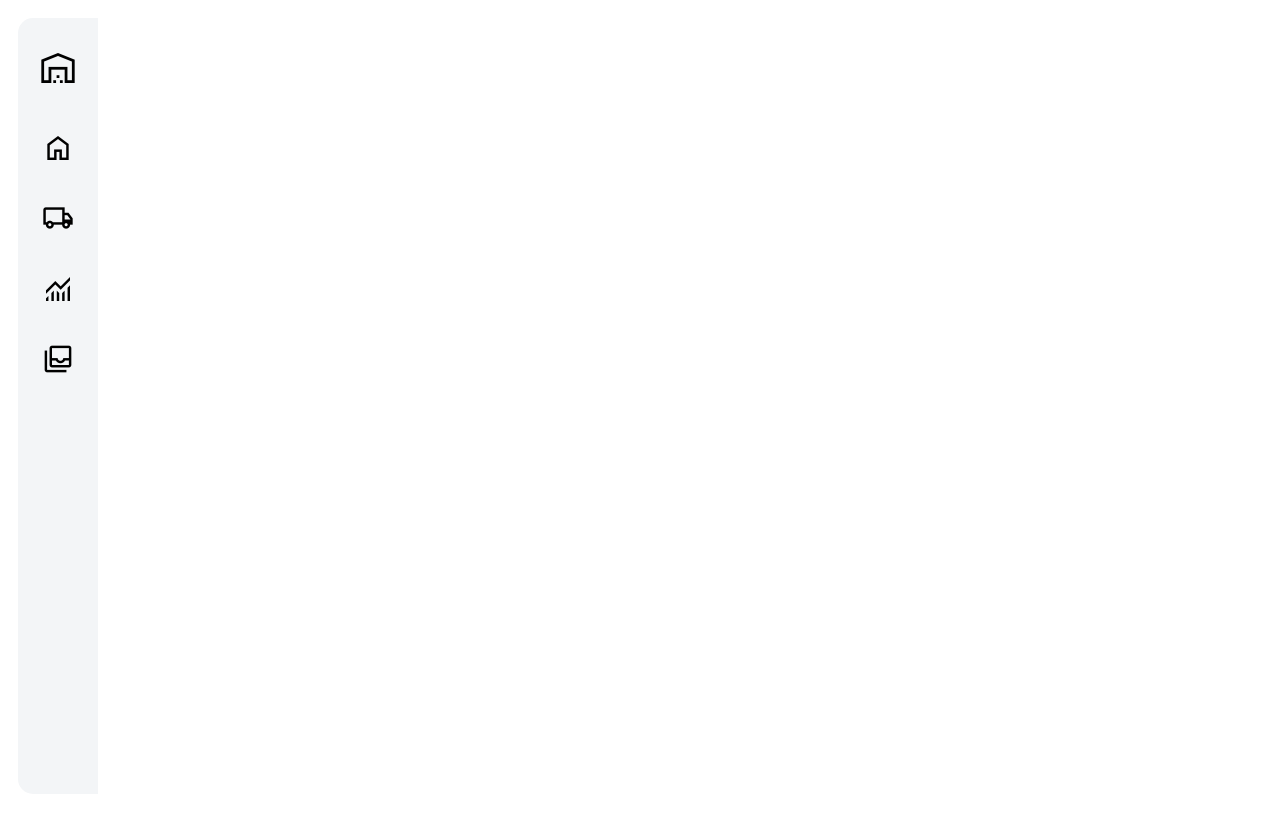
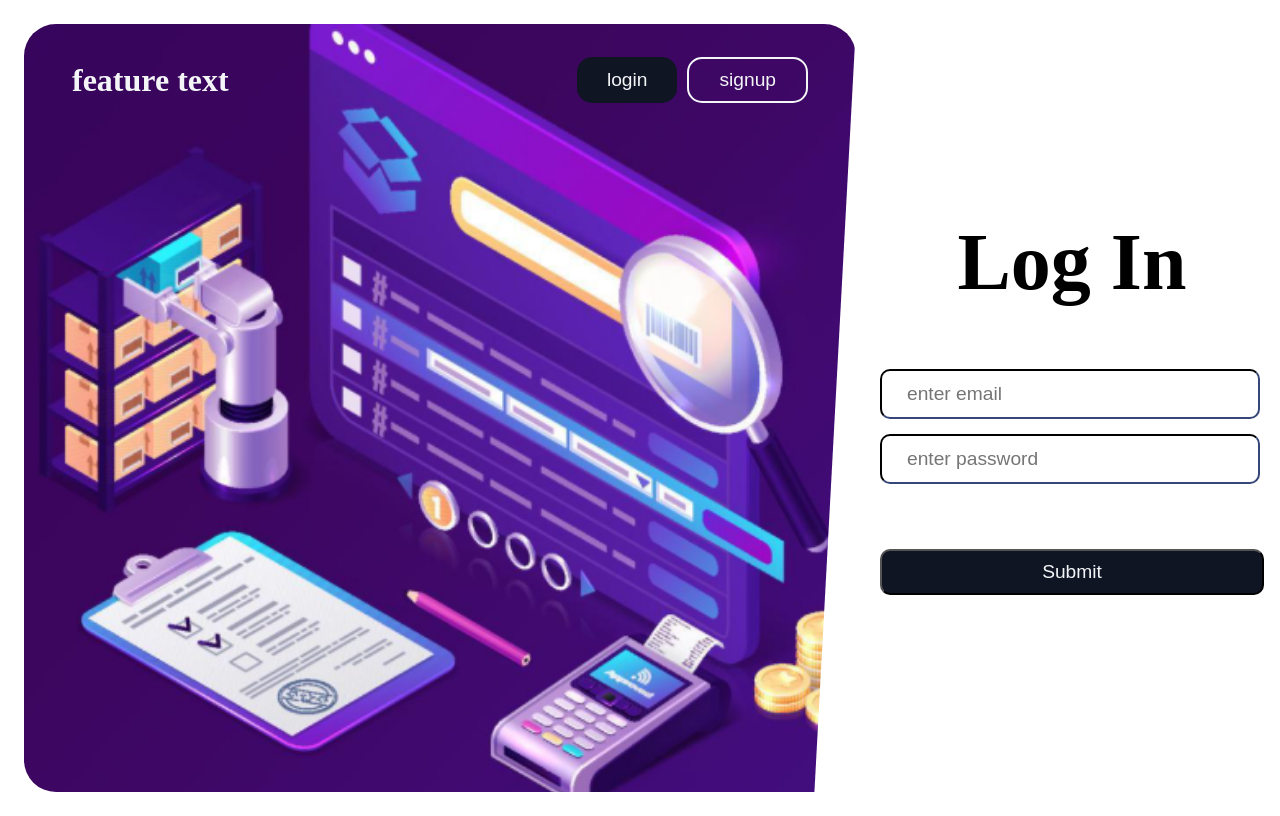
Before and after one commit to Shubhamjha31/Walmart_project, a React (Create React App) app in the folder templates/: page /auth in a window 1280 px wide. Built offline with nearby package versions, Linux system fonts and the light colour scheme.

Commit message:
added font family

```diff
--- a/templates/src/App.js
+++ b/templates/src/App.js
@@ -9,15 +9,14 @@ import Sidebar from './components/Sidebar';
 
 function App() {
   return (
-    // <Routes>
-    //   <Route path="/auth" element={<Auth />} />
+    <Routes>
+      <Route path="/auth" element={<Auth />} />
 
-    //   <Route element={<LayoutWithSidebar />}>
-    //     <Route path="/home" element={<Home />} />
-    //     <Route path="/suppliers" element={<Inventory />} />
-    //   </Route>
-    // </Routes>
-    <Sidebar />
+      <Route element={<LayoutWithSidebar />}>
+        <Route path="/" element={<Home />} />
+        <Route path="/suppliers" element={<Inventory />} />
+      </Route>
+    </Routes>
   );
 }
 
--- a/templates/src/styles/sidebar.css
+++ b/templates/src/styles/sidebar.css
@@ -66,6 +66,7 @@
     top: 10px;
     left: 100px;
     transition: 1sec;
+    font-family: 'Inter', 'Segoe UI', 'Roboto', 'Arial', sans-serif;
 }
 
 .outline {
```
